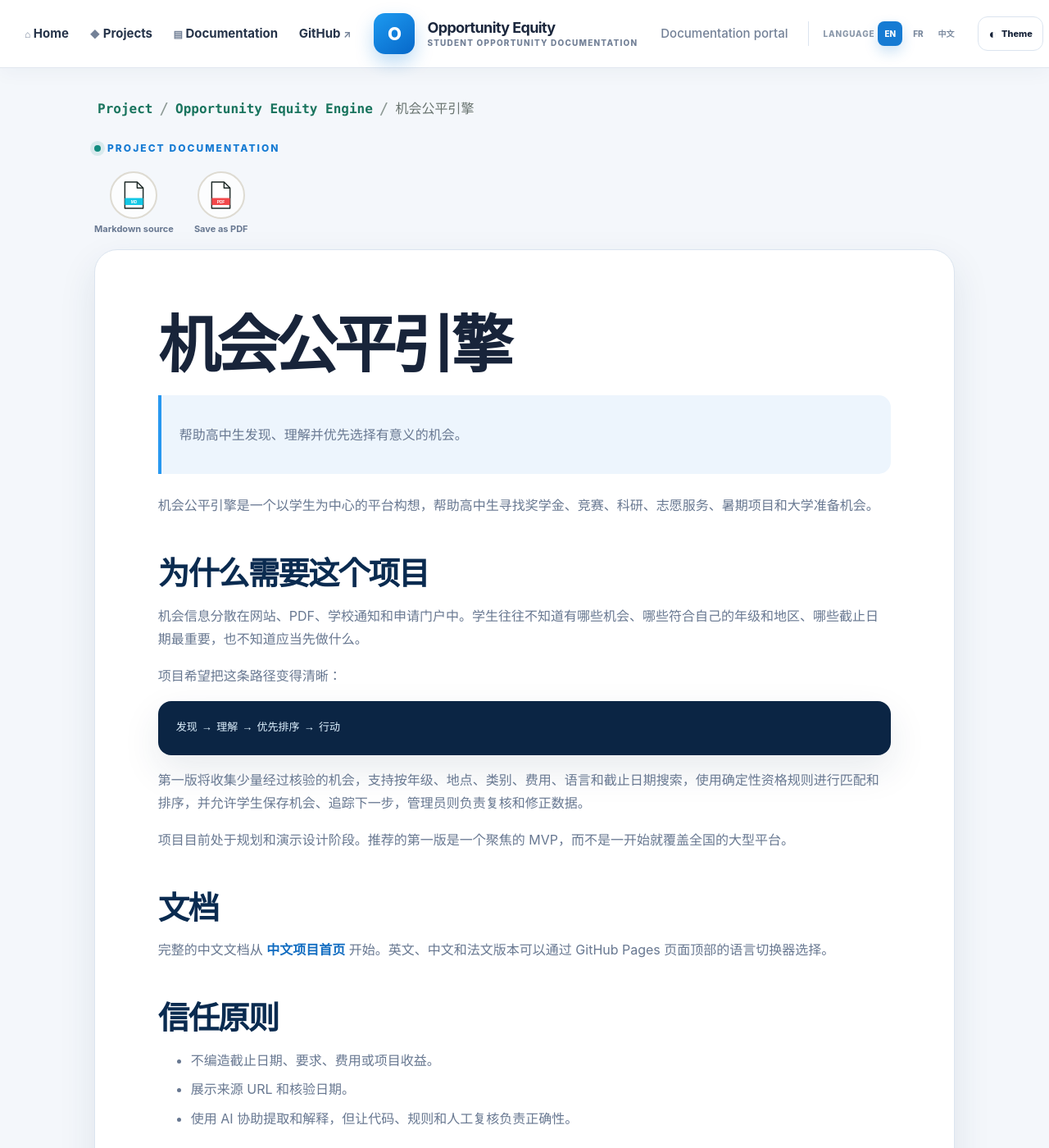
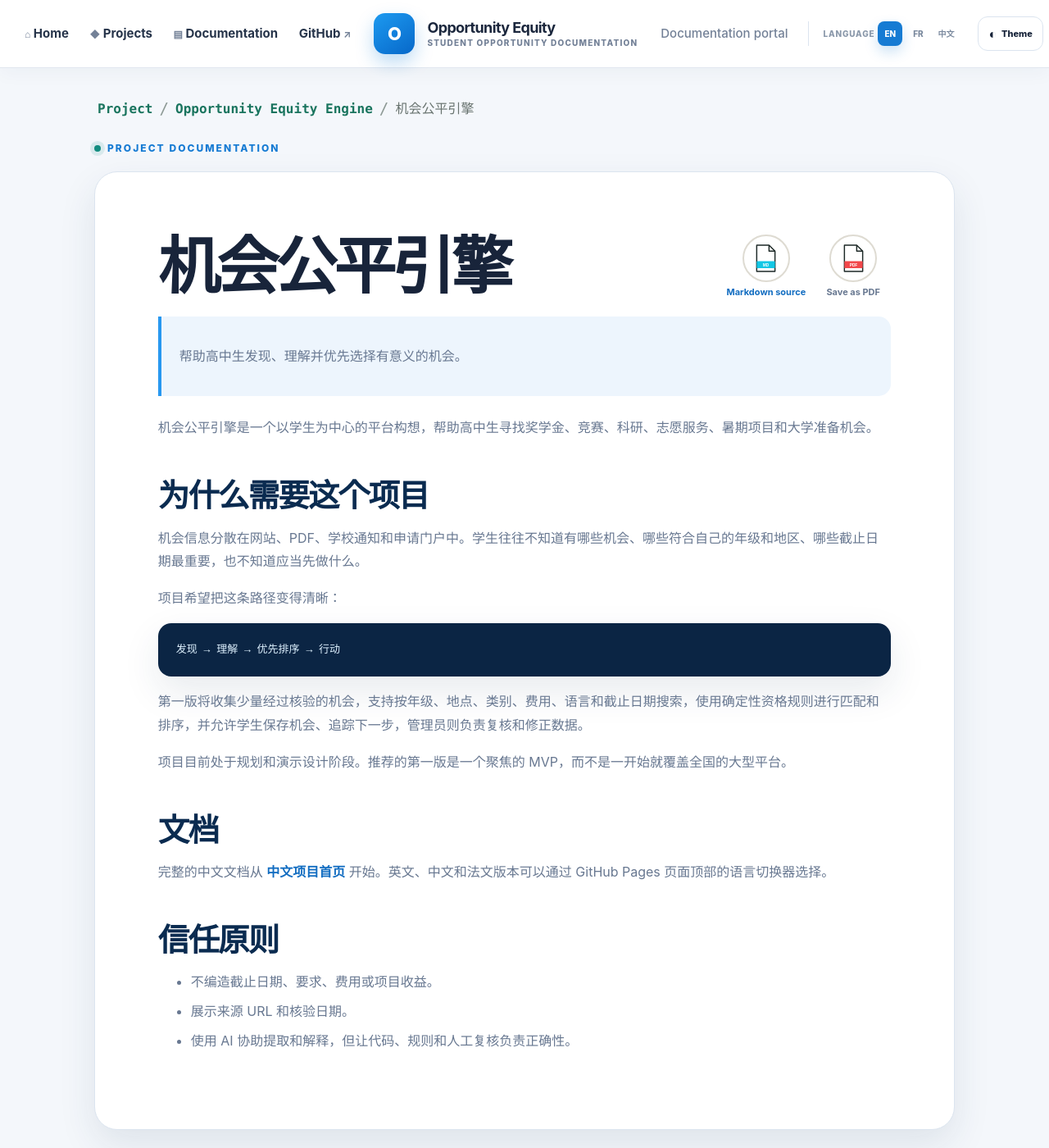
Before and after one commit to andyxuan2010/OpportunityEquityEngine, a Jekyll site: the page built from README.CN.md, in a window 1280 px wide and 1400 px high. Shown: the whole window at 82% size. Built offline with Jekyll 4.4.1, drawn with Linux system fonts in a browser that asks for light colours; our own code applies the rules of GitHub Pages for plain Markdown files.

Commit message:
Align article file actions with sibling layout

```diff
--- a/_includes/document-actions.html
+++ b/_includes/document-actions.html
@@ -17,7 +17,7 @@
   {% assign pdf_label = 'Print or save as PDF' %}
   {% assign pdf_short = 'Save as PDF' %}
 {% endif %}
-{% assign source_path = page.path | remove_first: '/' %}
+{% assign source_path = page.path %}
 {% assign source_url = site.github.repository_url | append: '/blob/main/' | append: source_path %}
 <div class="document-actions" aria-label="{{ actions_aria }}">
   <a class="document-action" href="{{ source_url }}" target="_blank" rel="noreferrer" aria-label="{{ markdown_label }}">
--- a/_layouts/default.html
+++ b/_layouts/default.html
@@ -33,8 +33,8 @@
           <span class="document-breadcrumb-current" aria-current="page">{{ page.title }}</span>
         </nav>
         <div class="document-kicker"><span class="kicker-dot"></span>{% if page.locale == 'zh' %}项目文档{% elsif page.locale == 'fr' %}Documentation du projet{% else %}Project documentation{% endif %}</div>
-        {% include document-actions.html %}
         <article class="document-content">
+          {% include document-actions.html %}
           {{ content }}
         </article>
       </div>
--- a/assets/css/style.scss
+++ b/assets/css/style.scss
@@ -277,7 +277,9 @@ button { font: inherit; }
 .file-icon-md rect { fill: #13c7e5; }
 .file-icon-pdf rect { fill: #f2484b; }
 .document-action-label { color: currentColor; font-size: 11px; font-weight: 750; line-height: 1.2; white-space: nowrap; }
-.document-content { width: min(100%, 1050px); margin: 0; padding: clamp(30px, 6vw, 78px); border: 1px solid var(--line); border-radius: 28px; background: var(--surface); box-shadow: var(--shadow); }
+.document-content { width: min(100%, 1050px); position: relative; margin: 0; padding: clamp(30px, 6vw, 78px); border: 1px solid var(--line); border-radius: 28px; background: var(--surface); box-shadow: var(--shadow); }
+.document-content > .document-actions { position: absolute; top: clamp(30px, 6vw, 78px); right: clamp(30px, 6vw, 78px); width: auto; margin: 0; }
+.document-content > h1:first-of-type { padding-right: 220px; }
 .document-content h1 { margin: 0 0 20px; color: var(--ink); font-size: clamp(42px, 6vw, 76px); letter-spacing: -.06em; line-height: 1; }
 .document-content h2 { margin: 48px 0 16px; color: var(--navy); font-size: clamp(27px, 3vw, 40px); letter-spacing: -.045em; line-height: 1.08; }
 .document-content h3 { margin-top: 32px; }
@@ -341,6 +343,8 @@ button { font: inherit; }
   .document-shell { padding-top: 20px; }
   .document-breadcrumb { gap: 5px; margin-bottom: 16px; padding-inline: 0; font-size: 12px; }
   .document-actions { gap: 8px; margin-bottom: 14px; }
+  .document-content > .document-actions { position: static; width: 100%; margin-bottom: 20px; }
+  .document-content > h1:first-of-type { padding-right: 0; }
   .document-action { min-width: 82px; }
   .file-icon { width: 50px; height: 50px; }
   .file-icon svg { width: 27px; height: 32px; }
```
